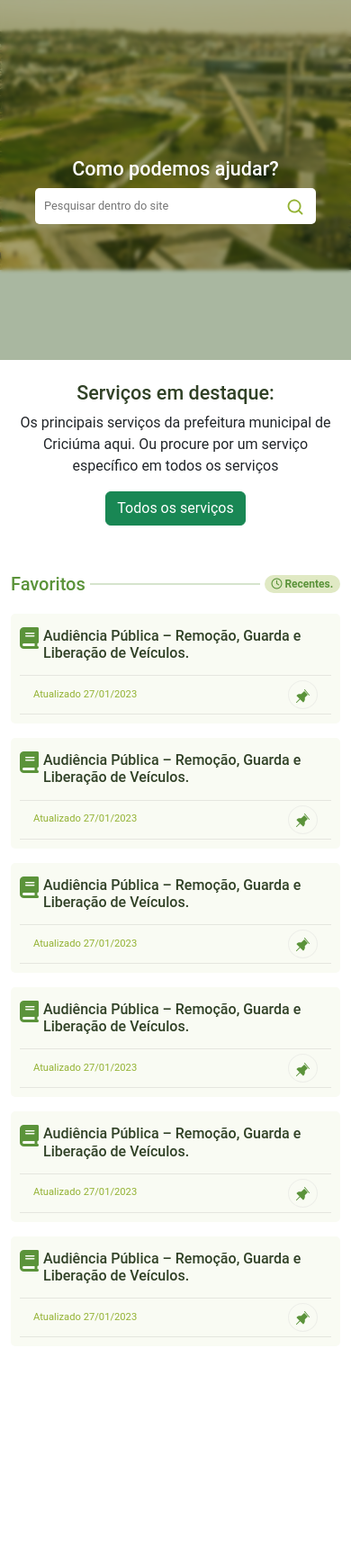
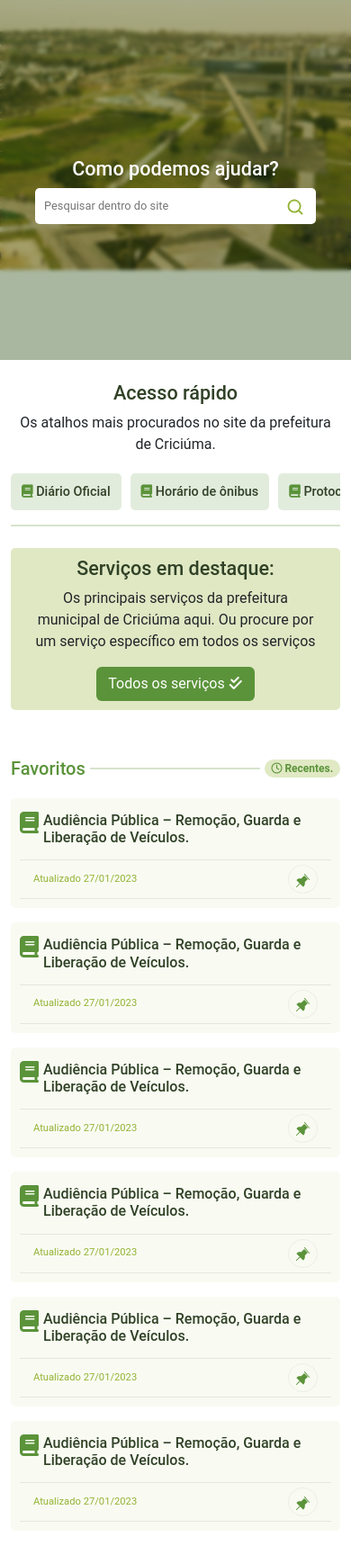
Before and after one commit to EricDagostim/site, a PHP site: page / in a window 390 px wide. Shown: the top 1738 px of the page at 90% size. Before the commit the page ends 1486 px from the top, so only its background shows below. Run offline with PHP 8.4, Linux system fonts and the light colour scheme.

Commit message:
Animações de hover, cores melhores definidar, responsivo dos serviços e acesso rápido adicionado

```diff
--- a/index.html
+++ b/index.html
@@ -127,48 +58,72 @@
     <div class="container">
         <div class="row">
             <div class="col-12 mt-4">
-                    <div class="col-12">
+                <div class="col-12">
+                    <div class="align-content-favorites">
+                        <div>
+                            <h4 class="text-color-primary text-center-625">Acesso rápido</h4>
+                            <p class="text-services text-center-625">Os atalhos mais procurados no site da prefeitura de Criciúma.</p>
+                        </div>
 
-                        <div class="align-div-mobile">
+                        <div class="box-favorited mt-1 p-0">
+
+                            <a class="service-favorite" href="#">
+                                <div class="info-service-bar">
+                                    <div class="info-service-favorite" id="scroll1">
+                                        <h6 class="m-0"><i class="fa-solid fa-book"></i>   Diário Oficial</h6>
+                                    </div>
+                                </div>
+                            </a>
+
+                            <a class="service-favorite" href="#">
+                                <div class="info-service-bar">
+                                    <div class="info-service-favorite" id="scroll1">
+                                        <h6 class="m-0"><i class="fa-solid fa-book"></i>   Horário de ônibus</h6>
+                                    </div>
+                                </div>
+                            </a>
+
+                            <a class="service-favorite" href="#">
+                                <div class="info-service-bar">
+                                    <i class="fa-solid fa-link" style="color: #5B933A"></i>
+                                    <div class="info-service-favorite" id="scroll1">
+                                        <h6 class="m-0"><i class="fa-solid fa-book"></i>   Protocolo On-line</h6>
+                                    </div>
+                                </div>
+                            </a>
+
+                            <a class="service-favorite" href="#">
+                                <div class="info-service-bar">
+                                    <i class="fa-solid fa-link" style="color: #5B933A"></i>
+                                    <div class="info-service-favorite" id="scroll1">
+                                        <h6 class="m-0"><i class="fa-solid fa-book"></i>   Aprova Digital</h6>
+                                    </div>
+                                </div>
+                            </a>
+
+                            <a class="service-favorite" href="#">
+                                <div class="info-service-bar">
+                                    <i class="fa-solid fa-link" style="color: #5B933A"></i>
+                                    <div class="info-service-favorite" id="scroll1">
+                                        <h6 class="m-0"><i class="fa-solid fa-book"></i>   Portal transparência</h6>
+                                    </div>
+                                </div>
+                            </a>
+                        </div>
+                    </div>
+                </div>
+
+                <hr class="border border-1 line-list-services" style="width: 100%; border-color: #5B933A !important;">
+
+
+                    <div class="col-12 col-lg-6 mt-lg-5 mt-4">
+                        <div class="content-main-services">
                             <h4 class="text-color-primary text-center-625">Serviços em destaque:</h4>
                             <p class="text-services text-center-625">Os principais serviços da prefeitura municipal de Criciúma aqui. Ou procure por um serviço específico em todos os serviços</p>
-                            <button class="btn btn-success">Todos os serviços</button>
+                            <button class="btn text-color-white bg-color-details">Todos os serviços <i class="fa-solid fa-check-double"></i></button>
+
                         </div>
                     </div>
-
-                    <!-- <div class="content-search-services">
-
-                        <div class="box-search-services display-search">
-                            <input type="text" placeholder="Pesquisar por nome do serviço ...">
-                            <button class="button-search" title="Pesquisar">
-                                <img src="img\glass-search.svg" alt="SVG lupa de pesquisa">
-                            </button>
-                        </div>
-
-                        <div class="search-filters display-search">
-                            <select class="form-select" aria-label="Default select example">
-                                <option selected>Categoria do serviço</option>
-                                <option value="1">Cidadão</option>
-                                <option value="2">Empresa</option>
-                                <option value="3">Educação</option>
-                                <option value="4">Saúde</option>
-                                <option value="5">Social</option>
-                                <option value="6">Trânsito</option>
-                                <option value="7">Meio Ambiente</option>
-                            </select>
-
-                            <button class="btn btn-outline btn-order-by" style="color: #5B933A;"><i class="fa-regular fa-clock"></i> Recentes</button>
-                        </div>
-
-                        <div class="search-filters-mobile">
-
-                            <button type="button" class="btn" data-bs-toggle="modal" data-bs-target="#modalSearchServices" style="background-color: #5B933A; color: #fff"><i class="fa-solid fa-arrow-up-right-from-square"></i> Todos os serviços</button>
-
-                        </div>
-
-                    </div> -->
-
-
 
                         <div class="col-12 mt-5 mt-lg-5">
                             <div class="search-parameters">
--- a/media-queries.css
+++ b/media-queries.css
@@ -47,8 +47,6 @@
 
     .box-favorited{
        justify-content: flex-start;
-       width: 100%;
-
     }
 
     .box-search-services {
@@ -57,6 +55,13 @@
 }
 
 @media (max-width : 625px){
+
+    .align-content-favorites {
+        display: flex;
+        align-items: center;
+        flex-direction: column;
+        width: 100%;
+      }
 
     .img-header{
         background-position-x: -250px;
@@ -68,7 +73,7 @@
 
     }
 
-    .align-div-mobile{
+    .content-main-services{
         display: flex;
         flex-direction: column;
         justify-content: center;
@@ -123,6 +128,8 @@
         text-align: center;
     }
 
+
+
 }
 
 @media (max-width : 425px){
--- a/style.css
+++ b/style.css
@@ -89,9 +89,8 @@ input:focus{
 }
 
 .align-content-favorites{
-    z-index: 999;
     display: flex;
-    align-items: center;
+    align-items: flex-start;
     flex-direction: column;
     width: 100%;
 }
@@ -117,48 +116,21 @@ input:focus{
 }
 
 .service-favorite{
-    /* display: flex;
-    background-color: #fff;
-    color: #304126;
+    display: flex;
+    background-color: #5b933a2c;
     padding: 5px 10px;
     border-radius: 5px;
-    align-items: flex-end;
     text-decoration: none !important;
-    width: 260px;
-    min-width: 200px;
-    flex-direction: column; */
-
-    display: flex;
-    background-color: #fff;
-    color: #304126;
-    padding: 0px 10px;
-    border-radius: 5px;
-    text-decoration: none !important;
-    width: auto;
-    min-width: auto;
+    width: fit-content;
+    min-width: fit-content;
     flex-direction: column;
+    justify-content: center;
 }
 
 .service-favorite:hover{
-    /* color: #304126;
-    background-color: #92b233 !important; */
-    box-shadow: 0px 0px 0px 4px #92b2338e;
-}
+    /* color: #304126; */
+    background-color: #92b23363 !important;
 
-.service-favorite-void{
-    display: flex;
-    font-size: 0.9rem;
-    background-color: #ffffff2d;
-    color: #ffffffb0;
-    padding: 5px 10px;
-    border-radius: 5px;
-    border: 1px solid #cdcdcd60;
-    align-items: center;
-    text-decoration: none !important;
-    width: 260px;
-    font-weight: 400;
-    flex-direction: column;
-    justify-content: center;
 }
 
 .info-service-favorite{
@@ -167,7 +139,10 @@ input:focus{
     margin: 2px 0px;
     padding: 5px 2px;
     border-radius: 5px;
+}
 
+.info-service-favorite i{
+    color: #5B933A;
 }
 
 
@@ -181,11 +156,9 @@ input:focus{
 .box-favorited{
     display: flex;
     gap: 10px;
-    justify-content: center;
-    width: 85%;
+    justify-content: flex-start;
+    width: 100%;
     overflow-x: auto;
-    padding: 10px;
-    border-radius: 15px;
 }
 
 .btn-pin{
@@ -206,13 +179,12 @@ input:focus{
 }
 
 .btn-pin:hover{
-    background-color: #92b23338 !important;
+    /* background-color: #92b23338 !important; */
+
+    background: linear-gradient(315deg, #cacaca, #f0f0f0);
+    box-shadow:  -1px -1px 2px #d7d7d7,
+             1px 1px 2px #e9e9e9;
 }
-
-.btn-pin:hover + .info-service-bar button img{
-
-}
-
 
 
 .info-service-bar{
@@ -401,3 +373,9 @@ input:focus{
 .search-filters-mobile{
     display: none;
 }
+
+.content-main-services{
+    background-color: #92b2334b;
+    padding: 10px 25px;
+    border-radius: 5px;
+}
```
Also changed, not shown: other parts of index.html (+0 -69 lines).
